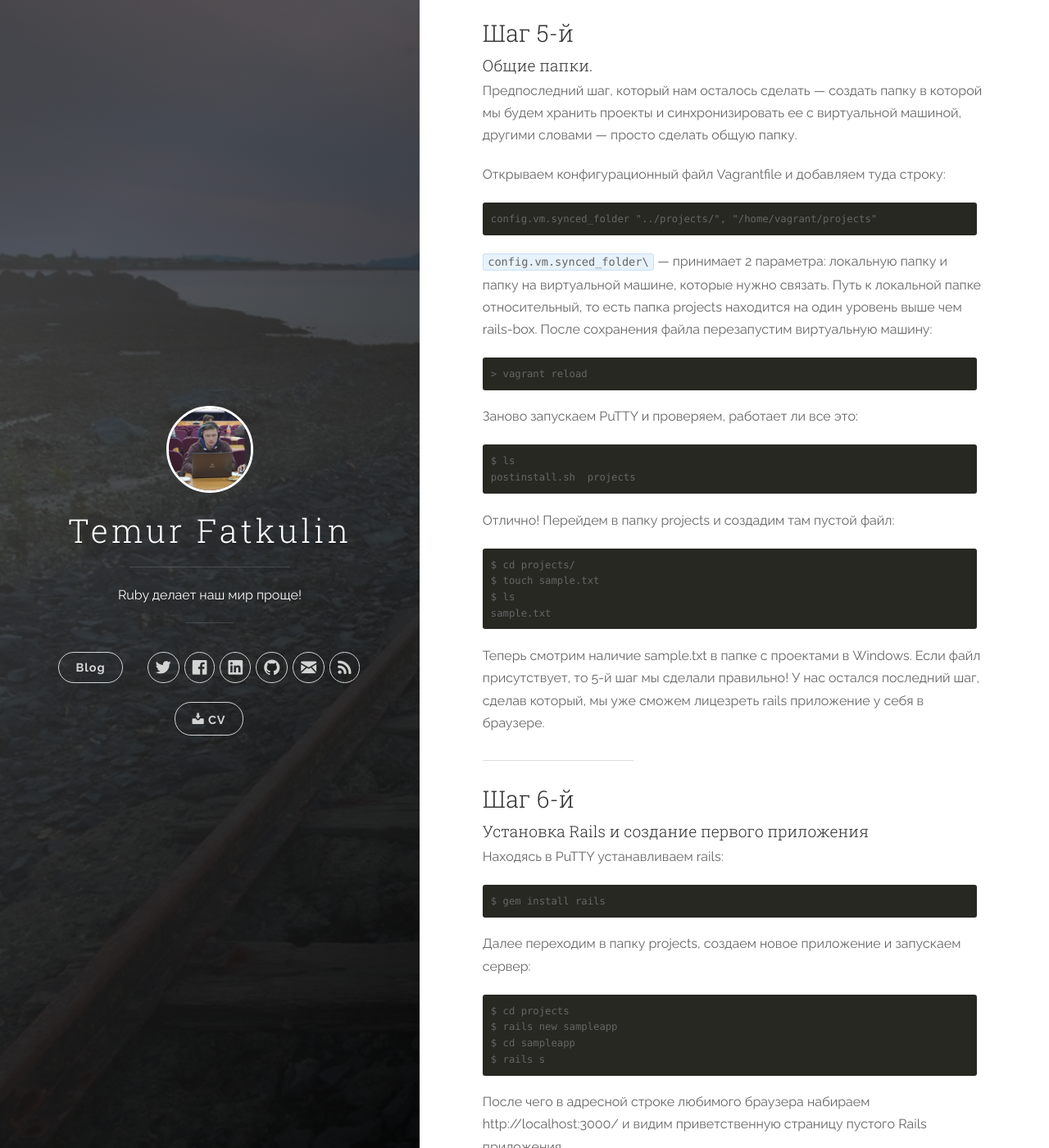
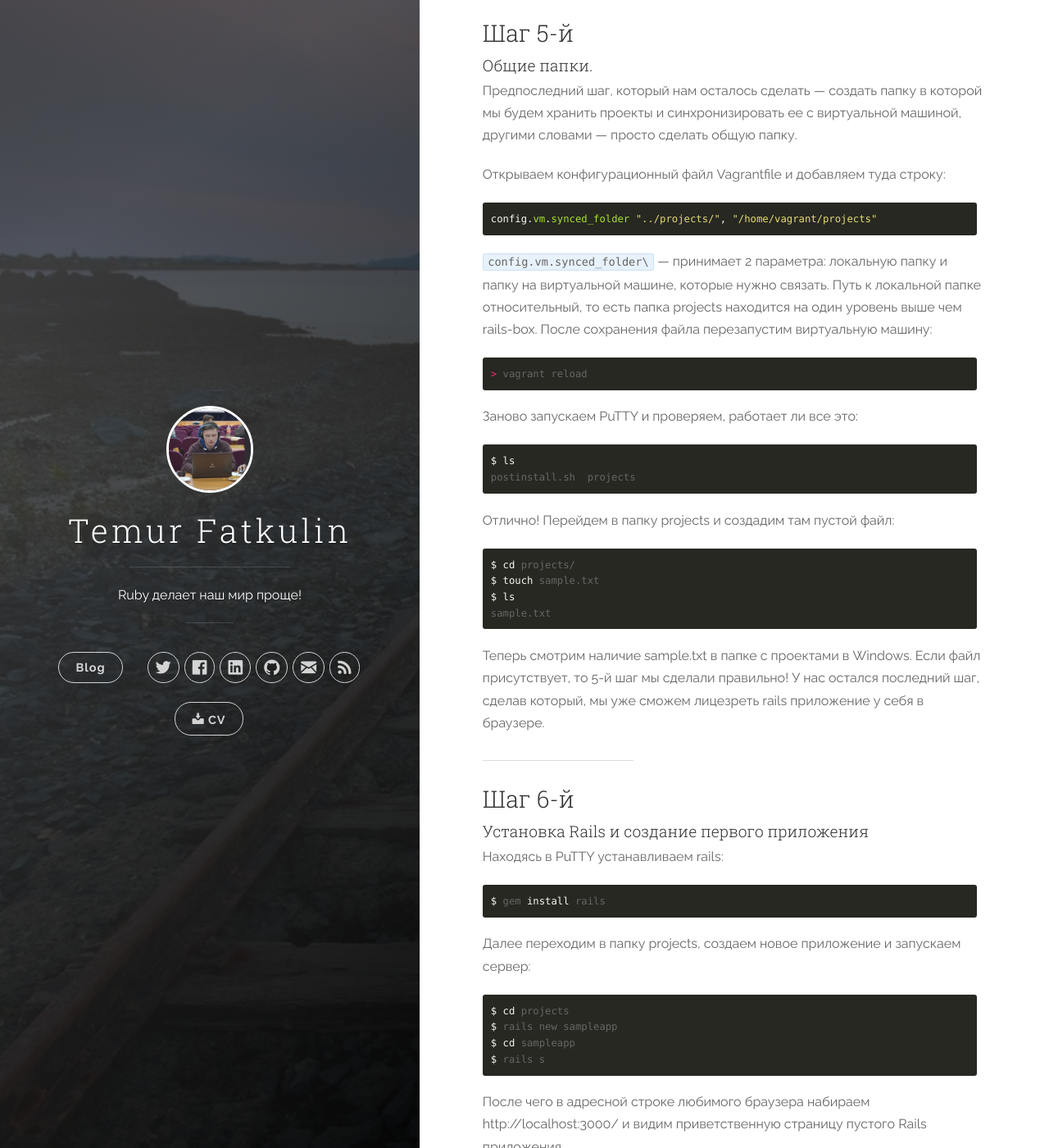
Before and after one commit to istickz/istickz.github.io, a Jekyll site: the page built from _posts/2014-05-08-vagrant-and-rails-development-on-windows.md, in a window 1280 px wide and 1400 px high, scrolled down 2532 px. Shown: the whole window at 82% size. Built offline with Jekyll 4.4.1, drawn with Linux system fonts in a browser that asks for light colours; nearby versions of some CDN libraries; comment, search, counter and statistics services are not loaded; some of the changed text lies outside the part shown.

Commit message:
update post

````diff
--- a/_posts/2014-05-08-vagrant-and-rails-development-on-windows.md
+++ b/_posts/2014-05-08-vagrant-and-rails-development-on-windows.md
@@ -55,7 +55,7 @@ http://www.vagrantup.com/downloads
 
 Инициализация виртуальной машины:
 
-```
+```bash
 > vagrant init leopard/rwprecise64
 ```
 
@@ -63,7 +63,7 @@ http://www.vagrantup.com/downloads
 
 Запуск виртуальной машины:
 
-```
+```bash
  > vagrant up
 ```
 
@@ -90,26 +90,26 @@ http://www.vagrantup.com/downloads
 
 Открываем конфигурационный файл Vagrantfile и добавляем туда строку:
 
-```
+```ruby
 config.vm.synced_folder "../projects/", "/home/vagrant/projects"
 ```
 
 `config.vm.synced_folder\` — принимает 2 параметра: локальную папку и папку на виртуальной машине, которые нужно связать. Путь к локальной папке относительный, то есть папка projects находится на один уровень выше чем rails-box. После сохранения файла перезапустим виртуальную машину:
 
-```
+```bash
 > vagrant reload
 ```
 
 Заново запускаем PuTTY и проверяем, работает ли все это:
 
-```
+```bash
 $ ls
 postinstall.sh  projects
 ```
 
 Отлично! Перейдем в папку projects и создадим там пустой файл:
 
-```
+```bash
 $ cd projects/
 $ touch sample.txt
 $ ls
@@ -126,13 +126,13 @@ sample.txt
 
 Находясь в PuTTY устанавливаем rails:
 
-```
+```bash
 $ gem install rails
 ```
 
 Далее переходим в папку projects, создаем новое приложение и запускаем сервер:
 
-```
+```bash
 $ cd projects
 $ rails new sampleapp
 $ cd sampleapp
````
